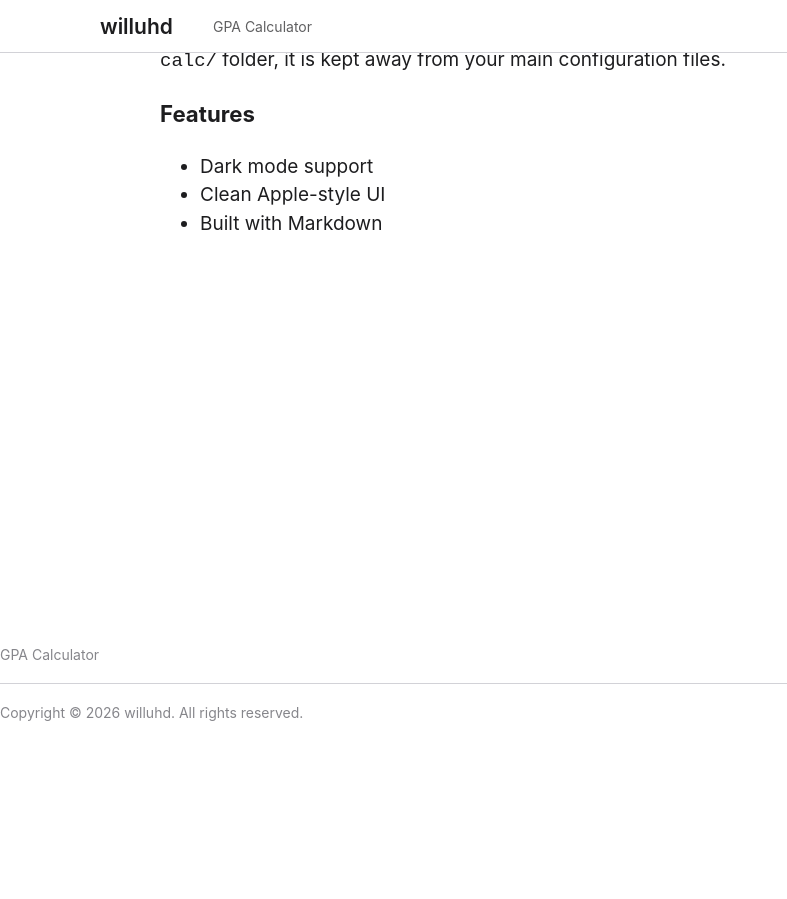
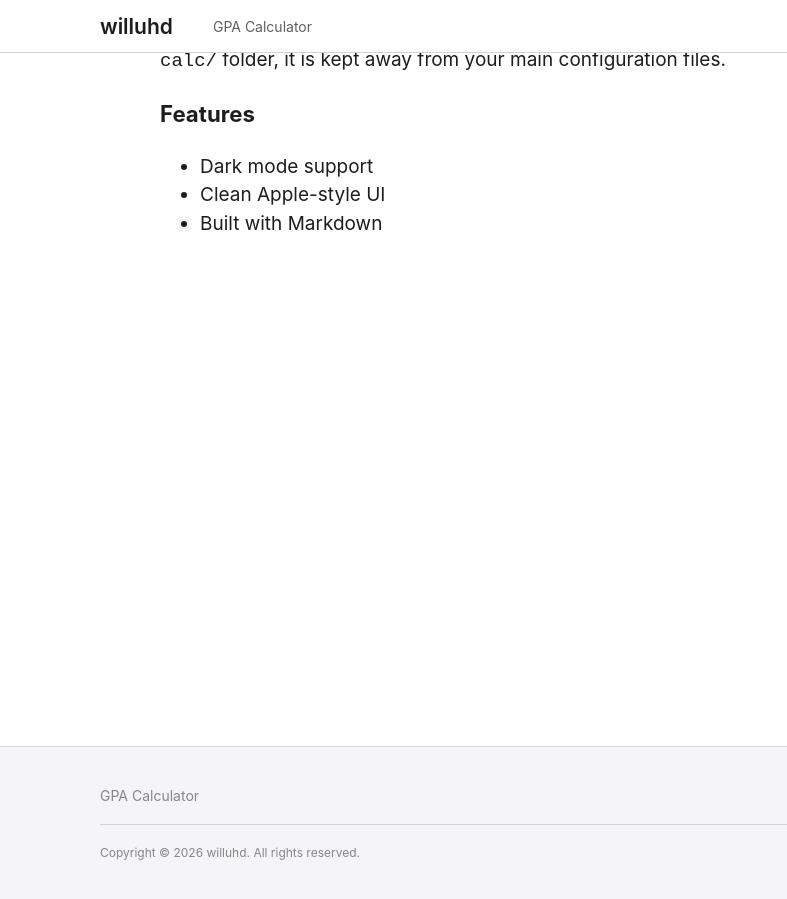
Before and after one commit to WillUHD/willuhd.github.io, a Jekyll site: the page built from gpa-calc/index.md, in a window 1280 px wide and 900 px high, scrolled down 174 px. Shown: the whole window, without its empty margins (0-787 px from the left). Built offline with Jekyll 4.4.1, drawn with Linux system fonts in a browser that asks for light colours; before the commit the page ends 900 px from its top, so only the background shows below that.

Commit message:
Update footer.html

```diff
--- a/_includes/footer.html
+++ b/_includes/footer.html
@@ -1,18 +1,17 @@
-<div class="page__footer-follow">
-  <ul class="social-icons" style="display: flex; gap: 20px; flex-wrap: wrap; list-style: none; padding: 0; margin: 0 0 20px 0; border-bottom: 1px solid var(--apple-border); padding-bottom: 20px;">
+<footer class="site-footer">
+  <div class="content-wrapper" style="flex-direction: column;">
+    <div class="footer-links">
+      <ul class="social-icons">
         {% for p in site.pages %}
           {% assign parts = p.url | split: '/' %}
           {% if parts.size == 2 and p.title and p.url != '/' and p.url != '/index.html' %}
-        <li>
-          <a href="{{ p.url | relative_url }}" style="color: var(--apple-secondary); text-decoration: none; text-transform: none !important; font-size: 14px;">
-            {{ p.title }}
-          </a>
-        </li>
+            <li><a href="{{ p.url | relative_url }}">{{ p.title }}</a></li>
           {% endif %}
         {% endfor %}
       </ul>
     </div>
-
-<div class="page__footer-copyright" style="font-size: 14px; color: var(--apple-secondary); text-transform: none !important;">
+    <div class="footer-copyright">
       <span>Copyright © {{ "now" | date: "%Y" }} {{ site.title }}. All rights reserved.</span>
     </div>
+  </div>
+</footer>
```
Lines whose indentation alone changed are shown as unchanged.
